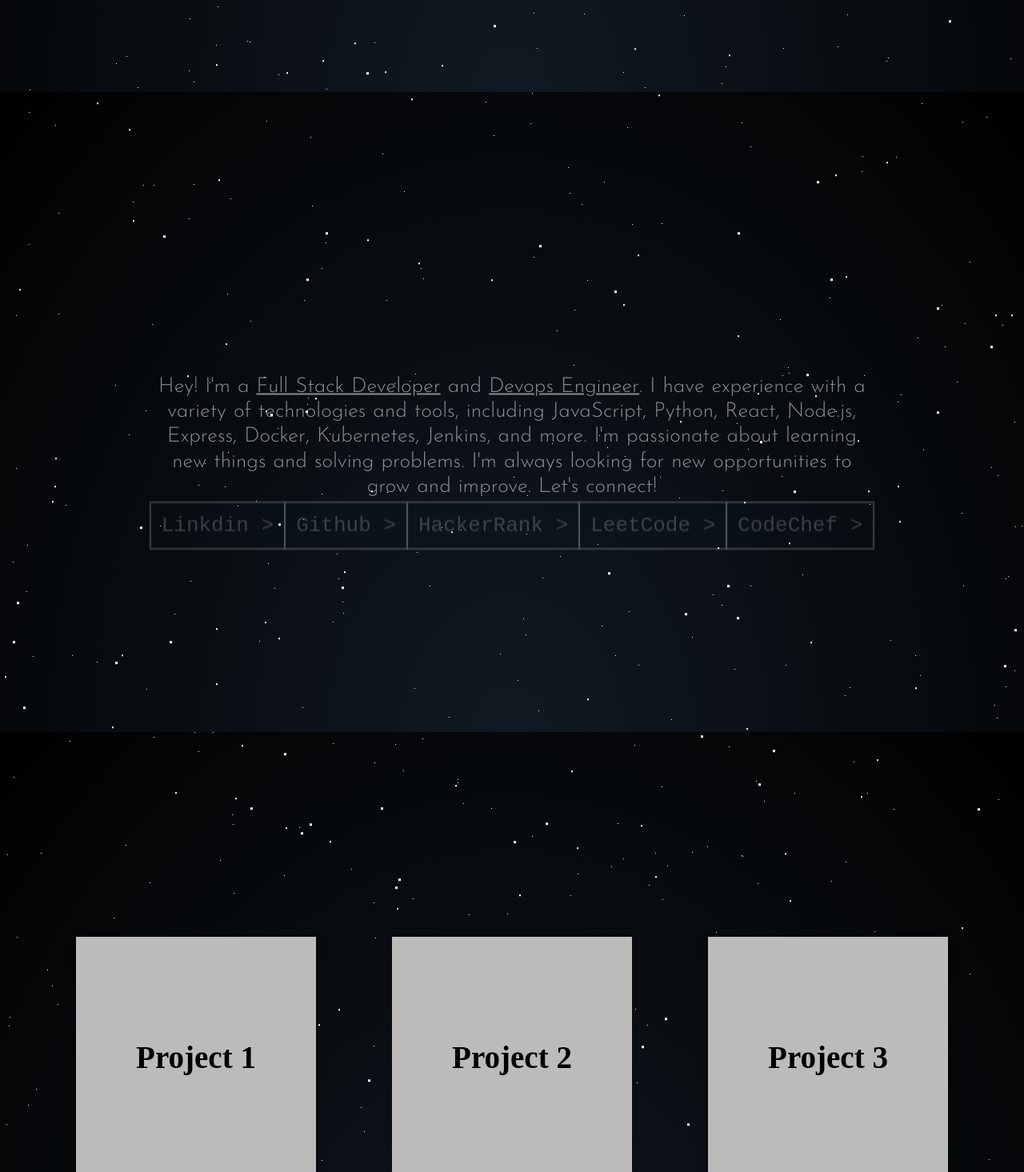
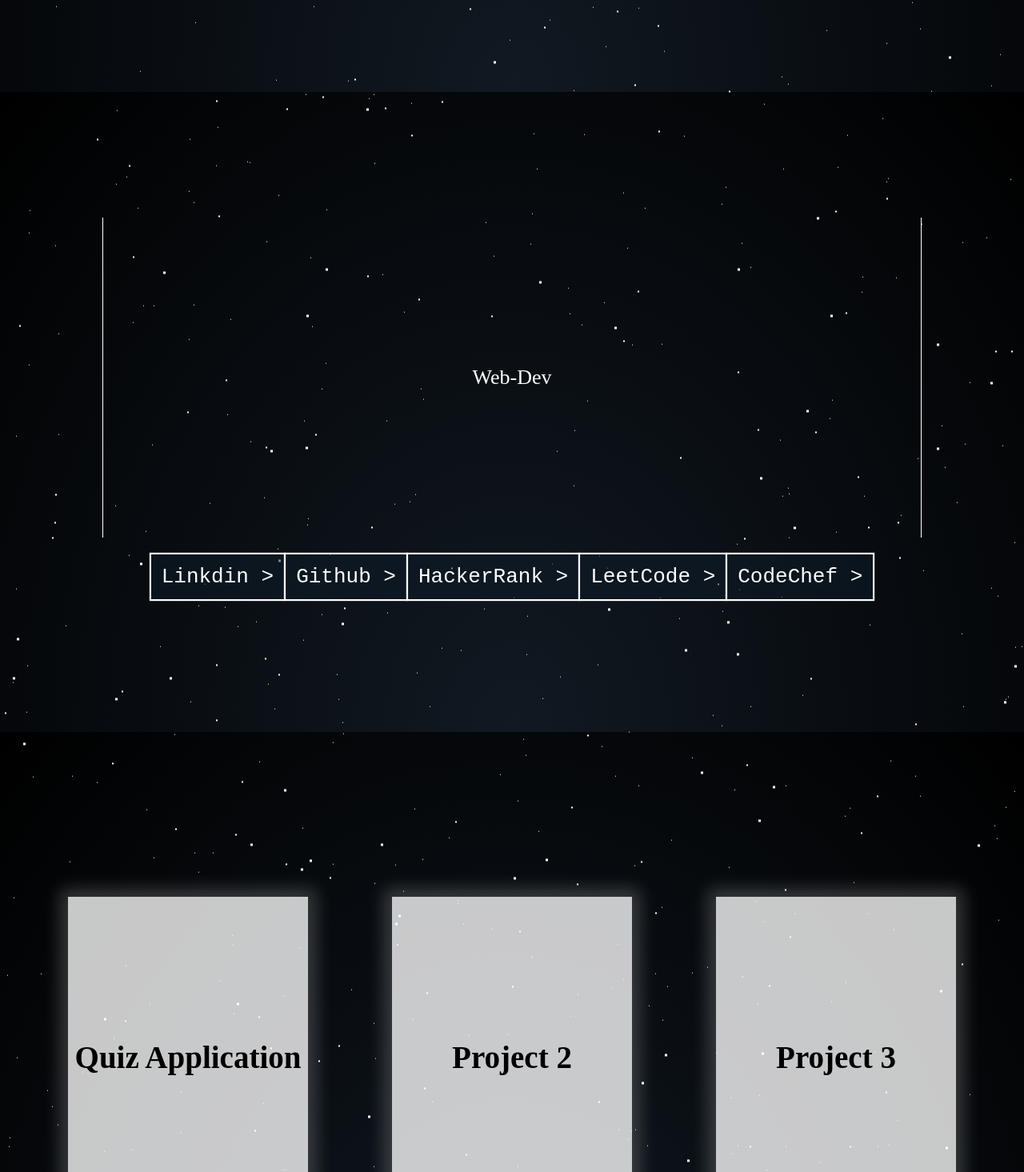
Before and after one commit to HemanthDas/HemanthDas, a React (Vite) app: page / in a window 1280 px wide. Shown: the part 685-2150 px from the top of the page at 80% size. Built offline with nearby package versions, Linux system fonts and the light colour scheme.

Commit message:
About card Update

```diff
--- a/src/App.css
+++ b/src/App.css
@@ -43,8 +43,9 @@ nav a.item:hover::after {
 .card {
   background-color: transparent;
   width: 300px;
-  height: 300px;
+  height: 400px;
   perspective: 1000px;
+  margin: 20px;
 }
 .card-inner {
   position: relative;
@@ -65,39 +66,34 @@ nav a.item:hover::after {
   height: 100%;
   -webkit-backface-visibility: hidden;
   backface-visibility: hidden;
-
   display: flex;
   justify-content: center;
   align-items: center;
+  box-shadow: 0px 0px 20px 10px rgb(255, 255, 255, 0.2);
 }
 .card-front {
-  background-color: #bbb;
+  background-color: #ffffffc7;
   color: black;
 }
 .card-back {
-  background-color: #2980b9;
+  background-color: #0e171cbb;
   color: white;
   transform: rotateY(180deg);
-
   flex-direction: column;
 }
 .card-back > ul {
   list-style-type: none;
 }
-#main {
-  height: 100vh;
+.card-back > ul > li {
+  display: inline;
+  margin: 10px;
 }
-#about {
-  height: 100vh;
-}
-#project {
-  height: 100vh;
-}
+
+#main,
+#about,
+#project,
 #achievements {
-  height: 100vh;
-}
-#contact {
-  height: 100vh;
+  min-height: 100vh;
 }
 
 @keyframes moveUp {
--- a/src/App.jsx
+++ b/src/App.jsx
@@ -1,19 +1,19 @@
 import "./App.css";
 import "./pages/page.css";
-import { useState } from "react";
+// import { useState } from "react";
 import Navbar from "./components/navbar.jsx";
 import Home from "./pages/home.jsx";
 import Project from "./pages/project.jsx";
 import About from "./pages/about.jsx";
 import Contact from "./pages/contact.jsx";
 import Achievements from "./pages/achievements.jsx";
-import Animation from "./components/animation.jsx";
+// import Animation from "./components/animation.jsx";
 function App() {
-  const [isAnimated, setIsAnimated] = useState(false);
+  // const [isAnimated, setIsAnimated] = useState(false);
   setTimeout(() => {
     document.documentElement.style.overflow = "auto";
-    setIsAnimated(true);
-  }, 8000);
+    // setIsAnimated(true);
+  }, 1000);
   return (
     <div id="full-body">
       <div id="background">
@@ -21,7 +21,7 @@ function App() {
         <div id="starts2"></div>
         <div id="starts3"></div>
       </div>
-      {isAnimated ? (
+      {/* {isAnimated ? ( */}
       <div id="container">
         <Navbar />
         <Home />
@@ -30,9 +30,9 @@ function App() {
         <Achievements />
         <Contact />
       </div>
-      ) : (
+      {/* ) : (
         <Animation />
-      )}
+      )} */}
     </div>
   );
 }
--- /dev/null
+++ b/src/components/aboutCard.jsx
@@ -0,0 +1,59 @@
+import PropTypes from "prop-types";
+const AboutCard = ({ carddata }) => {
+  return (
+    <div className="aboutcard">
+      <div className="card-t1">{carddata.small_title}</div>
+      <h2 className="card-t2">{carddata.main_title}</h2>
+      <div className="expand">
+        <div className="expand__content">
+          {carddata.details.map((detail) => {
+            return (
+              <>
+                <h3>{detail.title}</h3>
+                <ul>
+                  {detail.points.map((point, index) => {
+                    return <li key={index + 1}>{point}</li>;
+                  })}
+                </ul>
+              </>
+            );
+          })}
+          <h3>Frontend Development:</h3>
+          <ul>
+            <li>
+              Proficient in HTML5, CSS3, and JavaScript for building interactive
+              and responsive user interfaces.
+            </li>
+            <li>
+              Experienced in leveraging frontend frameworks such as React.js for
+              building dynamic single-page applications (SPAs).
+            </li>
+            <li>
+              Skilled in using Bootstrap and Tailwind CSS for rapid prototyping
+              and creating visually appealing designs.
+            </li>
+          </ul>
+          <h3>Backend Development:</h3>
+          <ul>
+            <li>
+              Proficient in Node.js and Express.js for building scalable and
+              efficient server-side applications.
+            </li>
+            <li>
+              Experienced in working with MongoDB and Mongoose for developing
+              database-driven applications and handling data modeling.
+            </li>
+            <li>
+              Familiar with RESTful API design principles and implementing CRUD
+              operations for seamless client-server communication.
+            </li>
+          </ul>
+        </div>
+      </div>
+    </div>
+  );
+};
+AboutCard.propTypes = {
+  carddata: PropTypes.object.isRequired,
+};
+export default AboutCard;
--- a/src/components/card.jsx
+++ b/src/components/card.jsx
@@ -8,8 +8,9 @@ const Card = ({ obj }) => {
           <h2>{obj.title}</h2>
         </div>
         <div className="card-back">
-          <p>{obj.description}</p>
-          <ul>
+          <p className="card-back-description">{obj.description}</p>
+          <p className="card-back-tech-title">Technologies:</p>
+          <ul className="card-back-tech">
             {obj.stacks.map((stack, index) => {
               return <li key={index}>{stack}</li>;
             })}
--- a/src/pages/about.jsx
+++ b/src/pages/about.jsx
@@ -1,4 +1,5 @@
 import { useEffect, useRef, useState } from "react";
+import AboutCard from "../components/aboutCard";
 
 const About = () => {
   const about_ref = useRef(null);
@@ -9,10 +10,8 @@ const About = () => {
         entries.forEach((entry) => {
           if (entry.isIntersecting) {
             setIsVisible(true);
-            console.log("yes");
             entry.target.classList.add("about-appear");
           } else {
-            console.log("no");
             entry.target.classList.remove("about-appear");
           }
         });
@@ -21,24 +20,29 @@ const About = () => {
     );
     observer.observe(about_ref.current);
   }, []);
+  const aboutcard_data = [
+    {
+      small_title: "Web-Dev",
+      main_title: "Web Development",
+      details: [
+        {
+          title: "Frontend Development:",
+          points: [
+            "Proficient in HTML5, CSS3, and JavaScript for building interactive and responsive user interfaces.",
+            "Experienced in leveraging frontend frameworks such as React.js for building dynamic single-page applications (SPAs).",
+            "Skilled in using Bootstrap and Tailwind CSS for rapid prototyping and creating visually appealing designs.",
+          ],
+        },
+      ],
+    },
+  ];
   return (
     <div id="about" ref={about_ref}>
-      <p className="about-txt">
-        {" "}
-        Hey! I&apos;m a{" "}
-        <p className={"underline-p " + (isVisible && "start")}>
-          full stack developer
-        </p>{" "}
-        and{" "}
-        <p className={"underline-p " + (isVisible && "start")}>
-          devops engineer
-        </p>
-        . I have experience with a variety of technologies and tools, including
-        JavaScript, Python, React, Node.js, Express, Docker, Kubernetes,
-        Jenkins, and more. I&apos;m passionate about learning new things and
-        solving problems. I&apos;m always looking for new opportunities to grow
-        and improve. Let&apos;s connect!
-      </p>
+      <div className="card-grid">
+        {aboutcard_data.map((carddata, index) => {
+          return <AboutCard carddata={carddata} key={index + 1} />;
+        })}
+      </div>
       <div className="about-btns">
         <a
           href="https://www.linkedin.com/in/hemantdas9/"
--- a/src/pages/page.css
+++ b/src/pages/page.css
@@ -12,13 +12,6 @@
   flex-direction: column;
   font-size: 10vmin;
   animation: fads 500ms linear 9s forwards;
-}
-.atxt {
-  opacity: 0;
-  animation: fadeIn 3s linear 1s forwards;
-}
-.txt2 {
-  animation-delay: 4s;
 }
 @keyframes fads {
   100% {
@@ -52,6 +45,7 @@
 .main-nav-btn,
 .main-txt {
   animation: moveUp 500ms ease-in;
+  margin: 5px;
 }
 .main-img {
   max-height: 250px;
@@ -97,6 +91,7 @@
   align-items: center;
   text-align: center;
   flex-direction: column;
+  overflow-x: hidden;
   > p {
     width: 70%;
     font-family: "Josefin Sans", sans-serif;
@@ -139,4 +134,74 @@
   display: flex;
   justify-content: space-evenly;
   align-items: center;
+  flex-wrap: wrap;
 }
+/* About Cards */
+.about-appear > .card-grid {
+  width: 80%;
+  opacity: 1;
+}
+.card-grid {
+  display: flex;
+  width: 200%;
+  height: 50vh;
+  opacity: 0;
+  justify-content: space-around;
+  align-items: center;
+  transition: all 1s;
+  cursor: pointer;
+}
+.aboutcard {
+  display: flex;
+  align-items: center;
+  flex-direction: column;
+  width: 100%;
+  height: 100%;
+  flex: 1;
+  transition: all 0.5s;
+  border-left: 1px solid white;
+  border-right: 1px solid white;
+  justify-content: center;
+  text-align: start;
+}
+
+.expand {
+  display: none;
+  opacity: 0;
+  overflow: auto;
+}
+.aboutcard > .card-t2 {
+  display: none;
+}
+.aboutcard:hover > .card-t1 {
+  display: none;
+}
+.aboutcard:hover > .card-t2 {
+  display: block;
+}
+.aboutcard:hover {
+  flex: 20;
+  background-color: #262626;
+}
+.aboutcard:hover > .expand {
+  display: flex;
+  animation: showDetails 0.8s linear forwards;
+}
+ul {
+  list-style: outside;
+
+  > li {
+    margin: 10px;
+  }
+}
+@keyframes showDetails {
+  0% {
+    opacity: 0;
+  }
+  50% {
+    opacity: 0;
+  }
+  100% {
+    opacity: 1;
+  }
+}
--- a/src/pages/project.jsx
+++ b/src/pages/project.jsx
@@ -2,10 +2,10 @@ import Card from "../components/card";
 const Project = () => {
   const obj = [
     {
-      title: "Project 1",
+      title: "Quiz Application",
       description: "This is a project",
       stacks: ["HTML", "CSS", "JS"],
-      link: "https:github.com/username/project1",
+      link: "https://github.com/HemanthDas/Quiz-Application",
     },
     {
       title: "Project 2",
```
Also changed, not shown: src/context/animationobserver.jsx (+14 -4 lines). Lines whose indentation alone changed are shown as unchanged.
